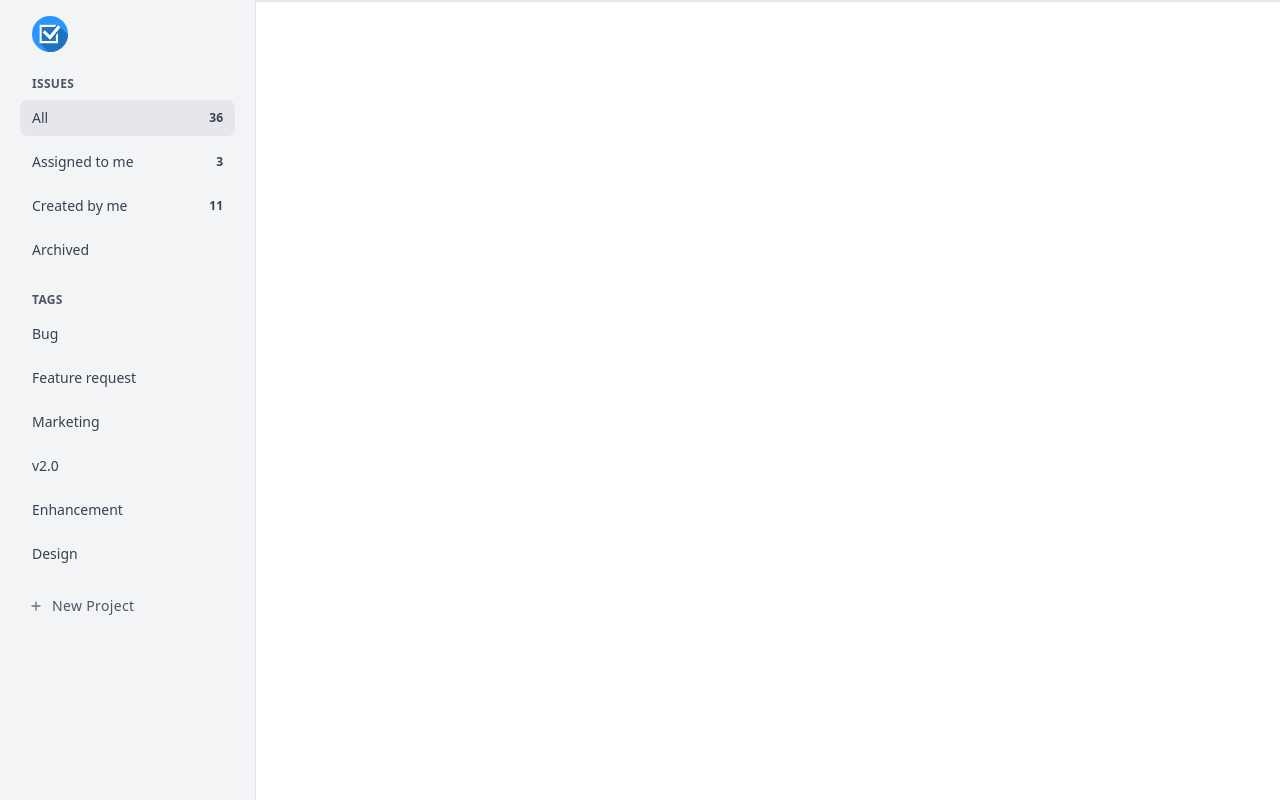
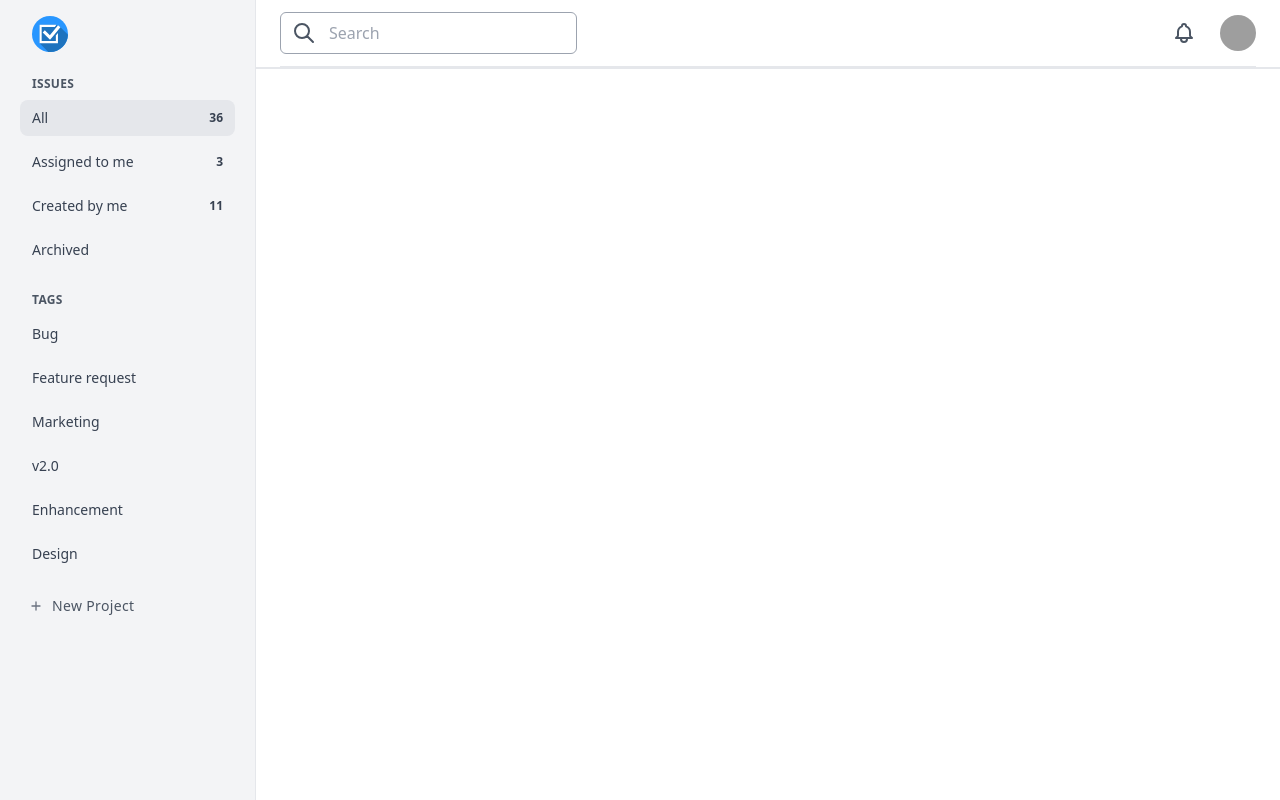
Before and after one commit to sibasishm/jira-clone, a Next.js app: page / in a window 1280 px wide. Built offline with nearby package versions, Linux system fonts and the light colour scheme; grey boxes are pictures that could not be loaded; a web font is replaced by a local one.

Commit message:
header done

```diff
--- a/components/nav.js
+++ b/components/nav.js
@@ -2,7 +2,7 @@ import Link from 'next/link';
 
 export default function Nav({ links }) {
 	return links.map(link => (
-		<div className='mt-2 -mx-3' key={link.label}>
+		<div className='mt-1 -mx-3' key={link.label}>
 			<a
 				href='#'
 				className={`flex items-center justify-between px-3 py-2 mt-2 text-sm font-medium text-gray-700 rounded-lg ${
--- a/pages/index.js
+++ b/pages/index.js
@@ -66,7 +66,66 @@ export default function IndexPage() {
 					</nav>
 				</aside>
 				<div className='flex-1 min-w-0 bg-white'>
-					<header className='border-b-2 border-gray-200'></header>
+					<div className='border-b-2 border-gray-200'>
+						<header className='px-6'>
+							<div className='flex items-center justify-between py-3 border-b border-gray-200'>
+								<div className='relative'>
+									<span className='absolute inset-y-0 left-0 flex items-center pl-3'>
+										<svg
+											className='w-6 h-6 text-gray-600'
+											fill='none'
+											stroke='currentColor'
+											viewBox='0 0 24 24'
+											xmlns='http://www.w3.org/2000/svg'
+										>
+											<path
+												strokeLinecap='round'
+												strokeLinejoin='round'
+												strokeWidth={2}
+												d='M21 21l-6-6m2-5a7 7 0 11-14 0 7 7 0 0114 0z'
+											/>
+										</svg>
+									</span>
+									<label htmlFor='search' className='sr-only'>
+										Search
+									</label>
+									<input
+										type='text'
+										name='search'
+										id='serach'
+										placeholder='Search'
+										autoComplete='off'
+										className='py-2 pl-12 pr-4 placeholder-gray-400 border border-gray-400 rounded-md'
+									/>
+								</div>
+								<div className='flex items-center'>
+									<button>
+										<svg
+											className='w-6 h-6 text-gray-600'
+											fill='none'
+											stroke='currentColor'
+											viewBox='0 0 24 24'
+											xmlns='http://www.w3.org/2000/svg'
+										>
+											<path
+												strokeLinecap='round'
+												strokeLinejoin='round'
+												strokeWidth={2}
+												d='M15 17h5l-1.405-1.405A2.032 2.032 0 0118 14.158V11a6.002 6.002 0 00-4-5.659V5a2 2 0 10-4 0v.341C7.67 6.165 6 8.388 6 11v3.159c0 .538-.214 1.055-.595 1.436L4 17h5m6 0v1a3 3 0 11-6 0v-1m6 0H9'
+											/>
+										</svg>
+									</button>
+									<button className='ml-6'>
+										<img
+											className='object-cover rounded-full w-9 h-9'
+											src='https://images.unsplash.com/photo-1463453091185-61582044d556?ixid=MXwxMjA3fDB8MHxwaG90by1wYWdlfHx8fGVufDB8fHw%3D&ixlib=rb-1.2.1&auto=format&fit=facearea&facepad=3.5&w=144&h=144&q=80'
+											alt='man smiling'
+										/>
+									</button>
+								</div>
+							</div>
+						</header>
+					</div>
 					<main></main>
 				</div>
 			</div>
```
